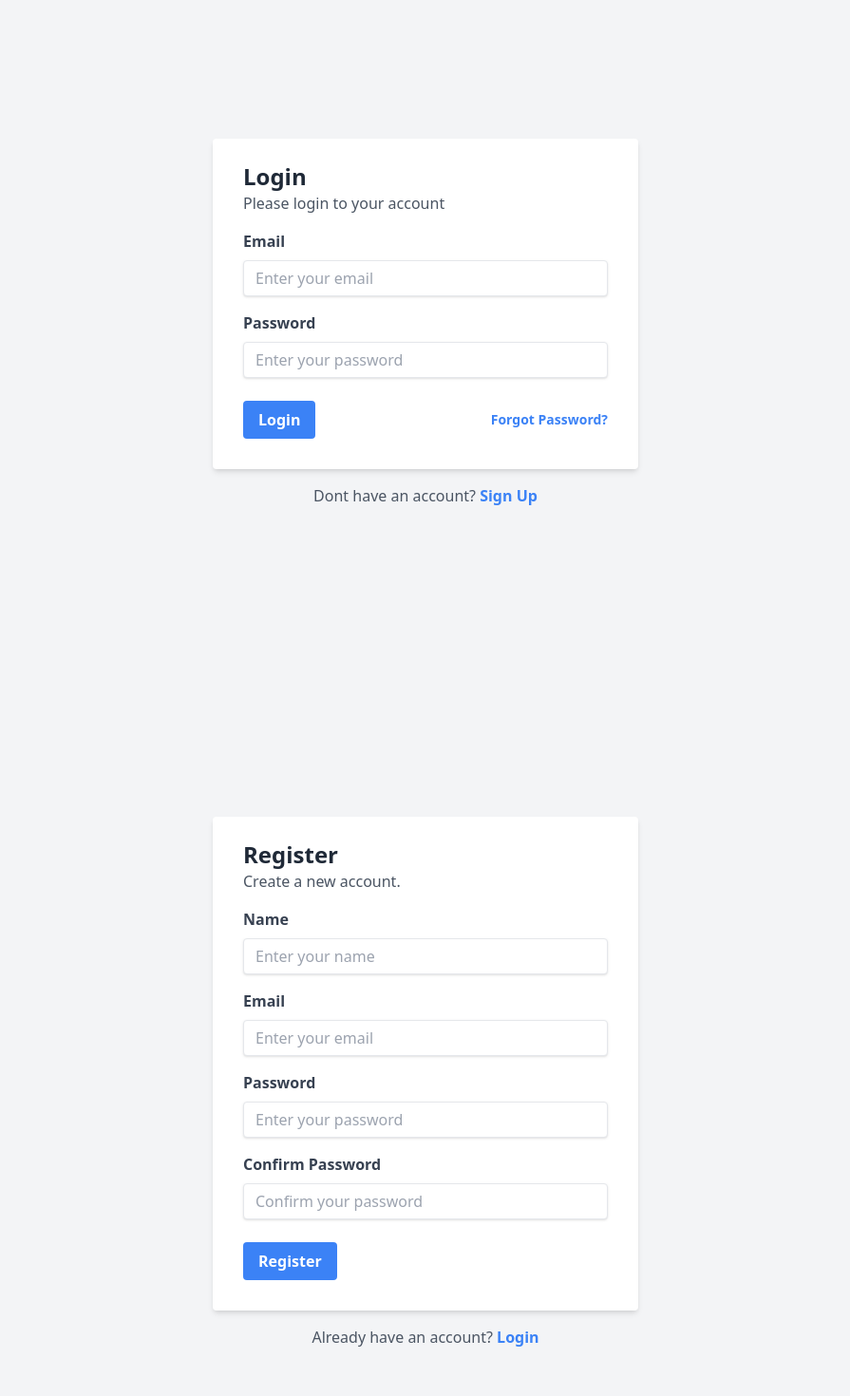
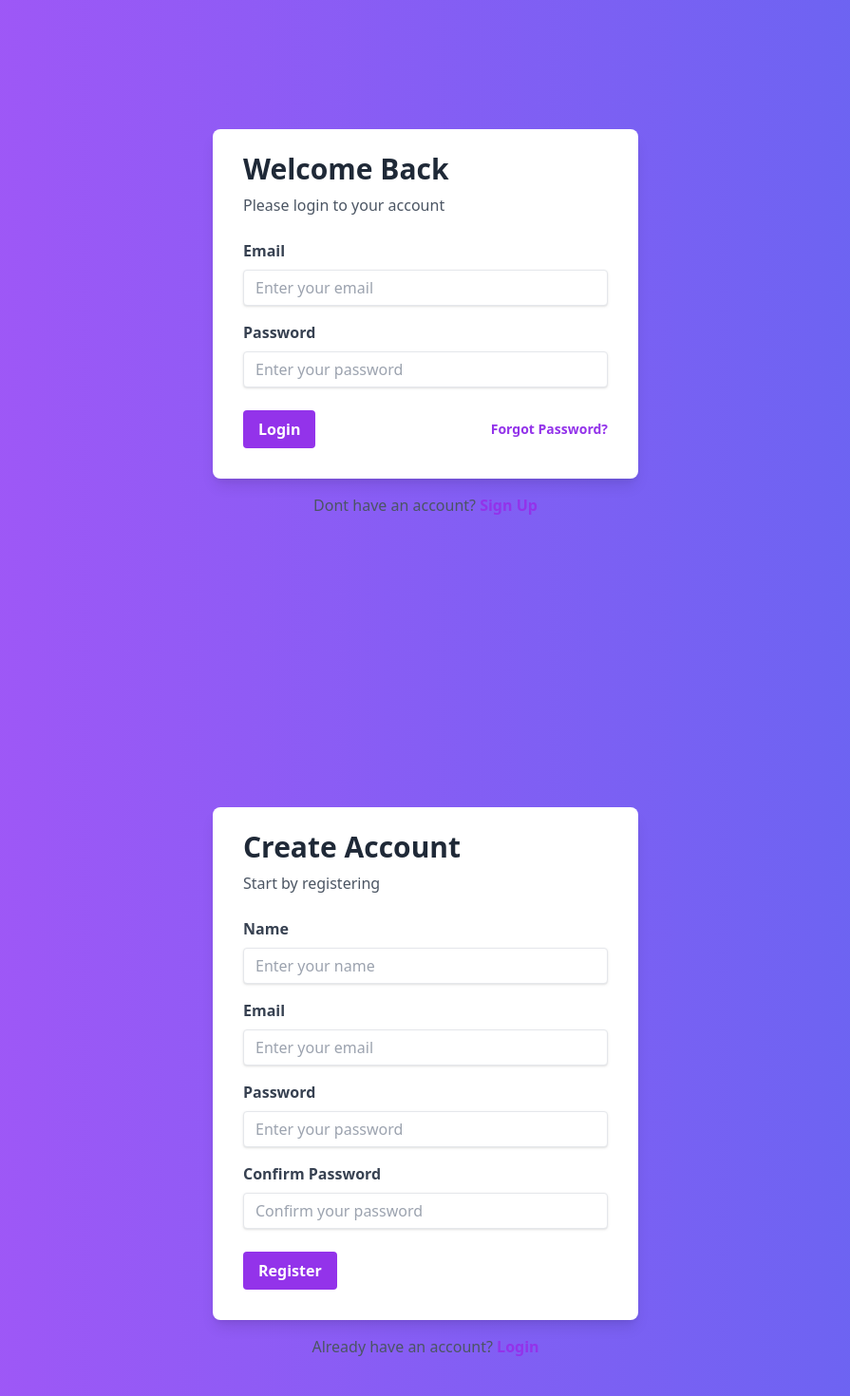
Before and after one commit to anu-r93/spiced-roulette-app, a Next.js app: page / in a window 1280 px wide. Shown: the part 60-1530 px from the top of the page at 95% size, without its empty margins (192-1087 px from the left). Built offline with nearby package versions, Linux system fonts and the light colour scheme.

Commit message:
added css for login page

```diff
--- a/components/LoginForm.js
+++ b/components/LoginForm.js
@@ -12,11 +12,13 @@ const LoginForm = () => {
   };
 
   return (
-    <div className="flex items-center justify-center min-h-screen bg-gray-100">
+    <div className="flex items-center justify-center min-h-screen bg-gradient-to-r from-purple-500 to-indigo-500">
       <div className="w-full max-w-md">
-        <div className="bg-white shadow-md rounded px-8 pt-6 pb-8 mb-4">
-          <div className="mb-4">
-            <h1 className="text-2xl font-bold text-gray-800">Login</h1>
+        <div className="bg-white shadow-lg rounded-lg px-8 pt-6 pb-8 mb-4">
+          <div className="mb-6">
+            <h1 className="text-3xl font-bold text-gray-800 mb-2">
+              Welcome Back
+            </h1>
             <p className="text-gray-600">Please login to your account</p>
           </div>
           <form onSubmit={handleSubmit}>
@@ -56,13 +58,13 @@ const LoginForm = () => {
             </div>
             <div className="flex items-center justify-between">
               <button
-                className="bg-blue-500 hover:bg-blue-700 text-white font-bold py-2 px-4 rounded focus:outline-none focus:shadow-outline"
+                className="bg-purple-600 hover:bg-purple-700 text-white font-bold py-2 px-4 rounded focus:outline-none focus:shadow-outline"
                 type="submit"
               >
                 Login
               </button>
               <a
-                className="inline-block align-baseline font-bold text-sm text-blue-500 hover:text-blue-800"
+                className="inline-block align-baseline font-bold text-sm text-purple-600 hover:text-purple-800"
                 href="#"
               >
                 Forgot Password?
@@ -73,7 +75,10 @@ const LoginForm = () => {
         <div className="text-center">
           <p className="text-gray-600">
             Dont have an account?{" "}
-            <a href="#" className="text-blue-500 hover:text-blue-800 font-bold">
+            <a
+              href="#"
+              className="text-purple-600 hover:text-purple-800 font-bold"
+            >
               Sign Up
             </a>
           </p>
--- a/components/RegisterForm.js
+++ b/components/RegisterForm.js
@@ -20,12 +20,14 @@ const RegisterForm = () => {
   };
 
   return (
-    <div className="flex items-center justify-center min-h-screen bg-gray-100">
+    <div className="flex items-center justify-center min-h-screen bg-gradient-to-r from-purple-500 to-indigo-500">
       <div className="w-full max-w-md">
-        <div className="bg-white shadow-md rounded px-8 pt-6 pb-8 mb-4">
-          <div className="mb-4">
-            <h1 className="text-2xl font-bold text-gray-800">Register</h1>
-            <p className="text-gray-600">Create a new account.</p>
+        <div className="bg-white shadow-lg rounded-lg px-8 pt-6 pb-8 mb-4">
+          <div className="mb-6">
+            <h1 className="text-3xl font-bold text-gray-800 mb-2">
+              Create Account
+            </h1>
+            <p className="text-gray-600">Start by registering</p>
           </div>
           <form onSubmit={handleSubmit}>
             <div className="mb-4">
@@ -102,7 +104,7 @@ const RegisterForm = () => {
             </div>
             <div className="flex items-center justify-between">
               <button
-                className="bg-blue-500 hover:bg-blue-700 text-white font-bold py-2 px-4 rounded focus:outline-none focus:shadow-outline"
+                className="bg-purple-600 hover:bg-purple-700 text-white font-bold py-2 px-4 rounded focus:outline-none focus:shadow-outline"
                 type="submit"
               >
                 Register
@@ -113,7 +115,10 @@ const RegisterForm = () => {
         <div className="text-center">
           <p className="text-gray-600">
             Already have an account?{" "}
-            <a href="#" className="text-blue-500 hover:text-blue-800 font-bold">
+            <a
+              href="#"
+              className="text-purple-600 hover:text-purple-800 font-bold"
+            >
               Login
             </a>
           </p>
--- a/pages/login.js
+++ b/pages/login.js
@@ -1,16 +1,19 @@
 import React from "react";
 import Link from "next/link";
 import LoginForm from "../components/LoginForm";
+import RegisterForm from "../components/RegisterForm";
 
 const LoginPage = () => {
   return (
+    <>
       <div className="container">
         <h2>Login</h2>
         <LoginForm />
         <p>
-        Dont have an account? <Link href="/register">Register</Link>
+          Dont have an account? <Link href="/register">Sign Up</Link>
         </p>
       </div>
+    </>
   );
 };
 
--- a/pages/registration.js
+++ b/pages/register.js
@@ -5,7 +5,7 @@ import RegisterForm from "../components/RegisterForm";
 const RegisterPage = () => {
   return (
     <div className="container">
-      <h2>Register</h2>
+      <h2>Sign Up</h2>
       <RegisterForm />
       <p>
         Already have an account? <Link href="/login">Login</Link>
```
Lines whose indentation alone changed are shown as unchanged.
